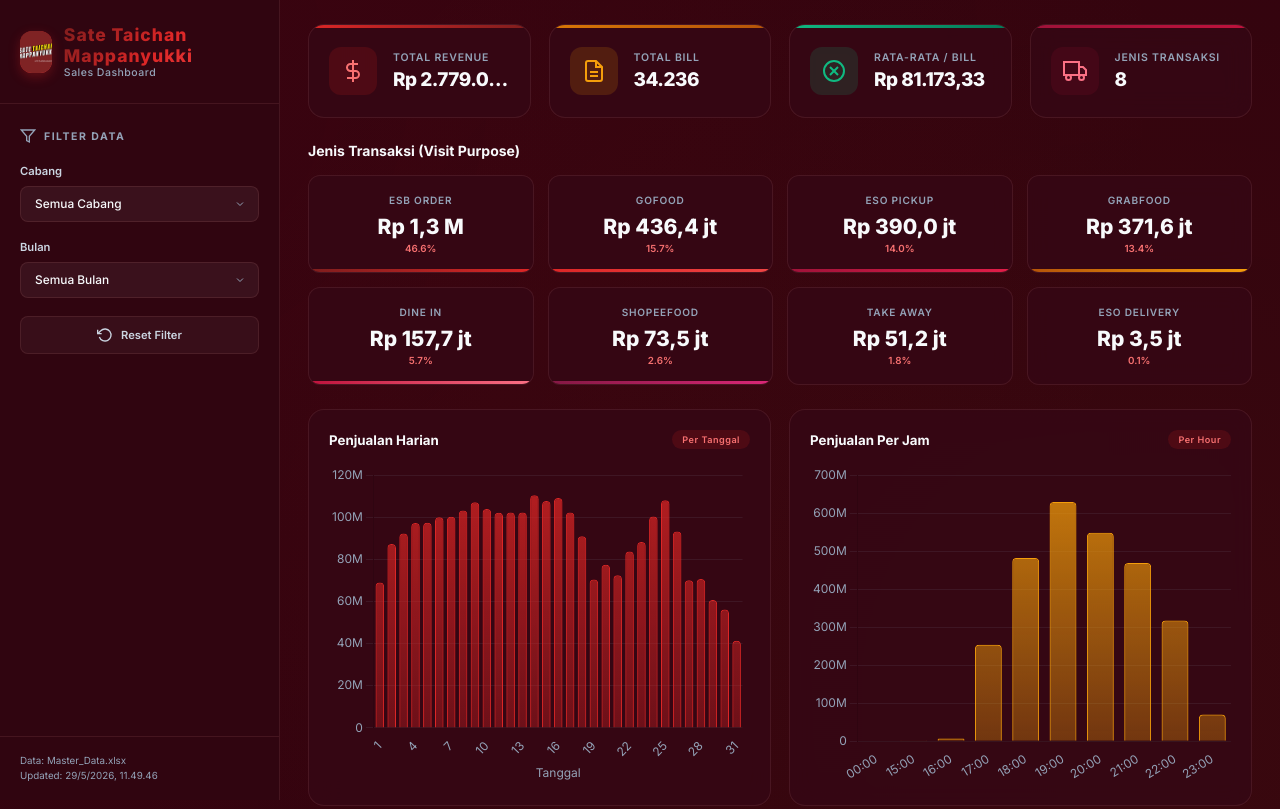
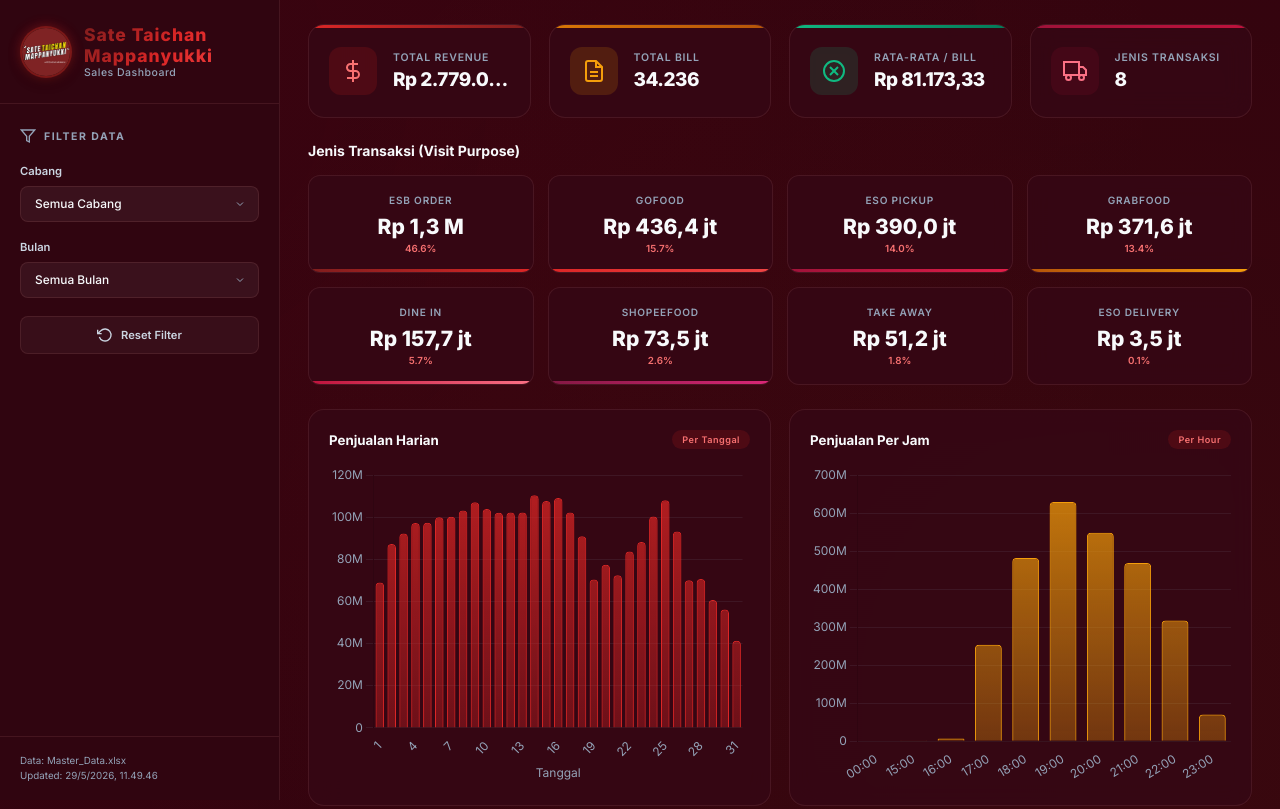
Before and after one commit to MAliefRuslan/Dashboard_STM, a plain HTML site: page index.html in a window 1280 px wide. Shown: the top 809 px of the page. Drawn offline with nearby package versions, Linux system fonts and the light colour scheme.

Commit message:
Fix logo display - circular with proper sizing

```diff
--- a/style.css
+++ b/style.css
@@ -134,21 +134,22 @@ body::before {
 }
 
 .logo-icon {
-  width: 42px;
-  height: 42px;
-  background: var(--gradient-primary);
-  border-radius: var(--radius-md);
-  display: flex;
-  align-items: center;
-  justify-content: center;
-  box-shadow: 0 4px 12px rgba(220, 38, 38, 0.3);
+  width: 52px;
+  height: 52px;
+  border-radius: 50%;
+  overflow: hidden;
+  flex-shrink: 0;
+  border: 2px solid rgba(220, 38, 38, 0.5);
+  box-shadow: 0 0 12px rgba(220, 38, 38, 0.4), 0 4px 12px rgba(0, 0, 0, 0.4);
+  background: #1a0a0a;
 }
 
 .logo-img {
   width: 100%;
   height: 100%;
   object-fit: cover;
-  border-radius: inherit;
+  object-position: center;
+  display: block;
 }
 
 .logo-text {
```
